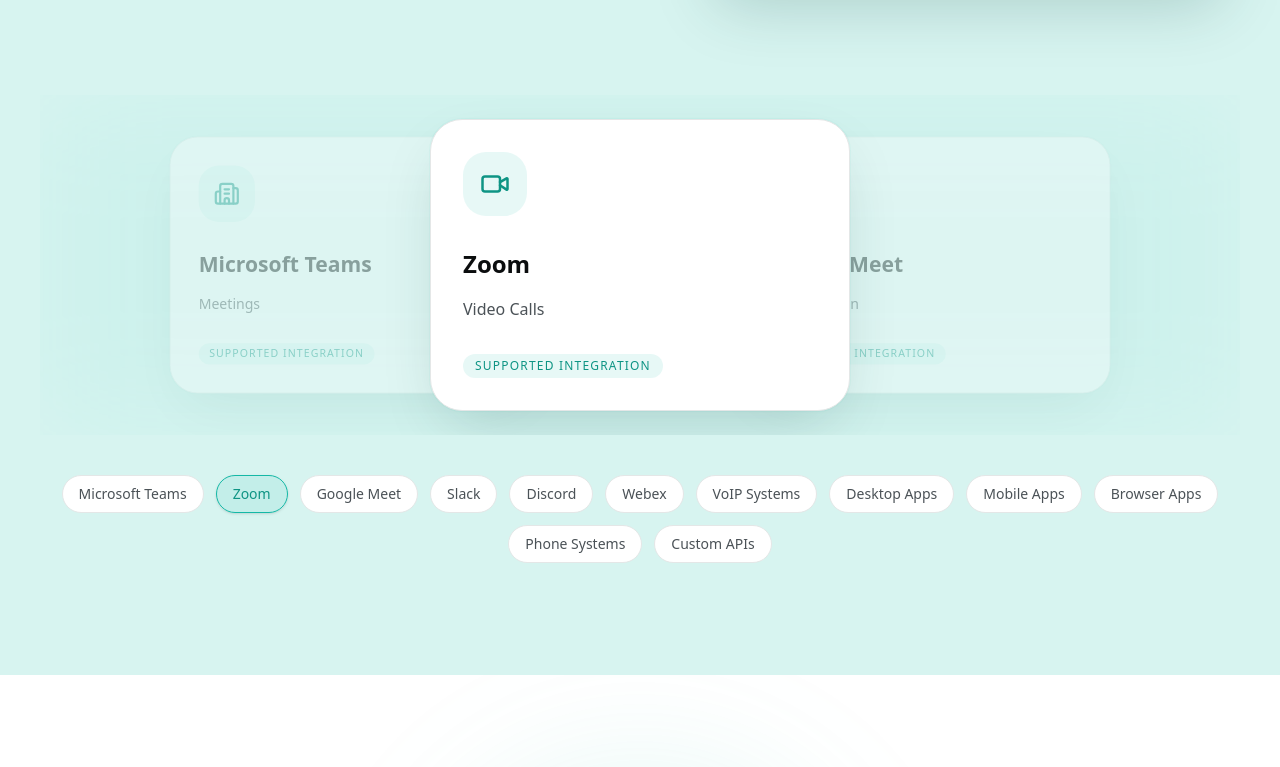
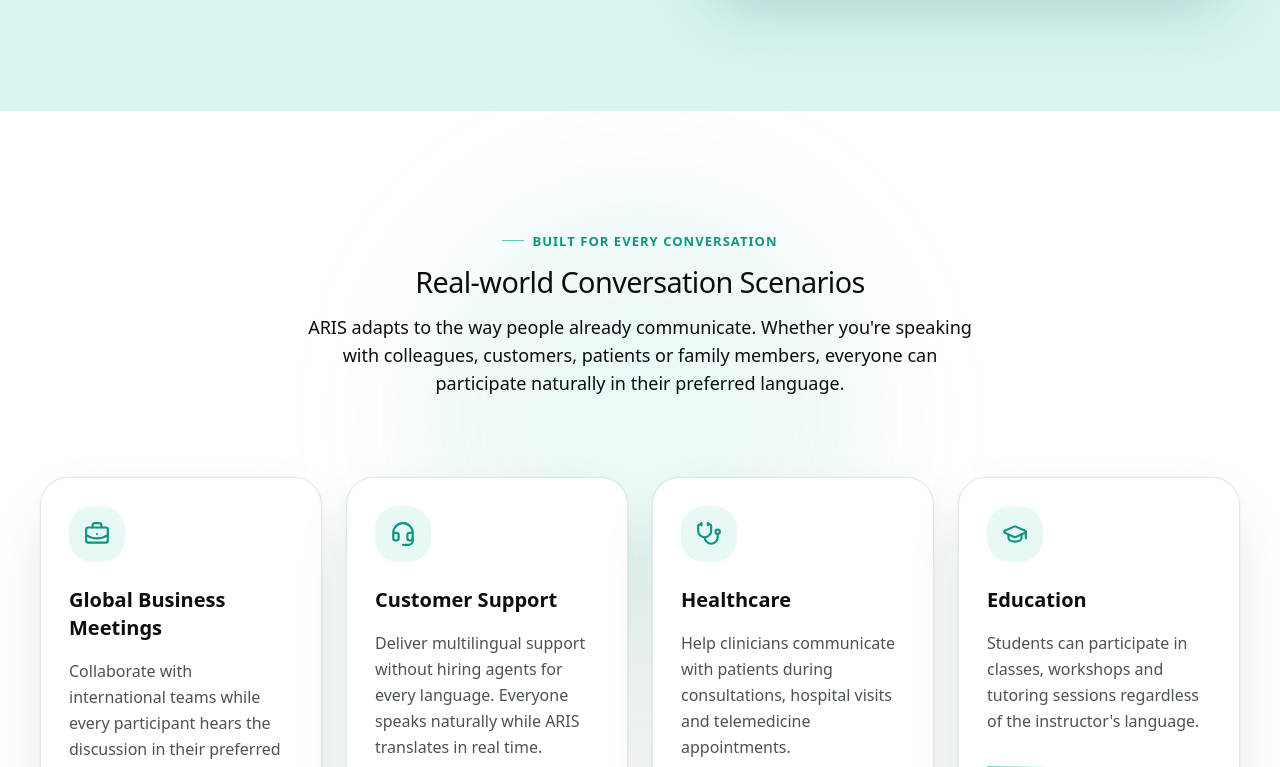
Before and after one commit to Abdul-Ahad3/ARIS-TalkAI-marketing, a Next.js app: page /cloud-api in a window 1280 px wide. Shown: the part 2193-2960 px from the top of the page. Built offline with nearby package versions, Linux system fonts and the light colour scheme.

Commit message:
Edit cloud&api page- fix redundant components

```diff
--- a/src/components/sections/cloud-api/BuildApps.tsx
+++ b/src/components/sections/cloud-api/BuildApps.tsx
@@ -1,7 +1,7 @@
 import { ArrowRight } from "lucide-react";
 
 import { cloudApplications } from "@/data/cloud-apps";
-
+import { Badge } from "@/components/ui/Badge";
 import { AppCard } from "@/components/ui/AppCard";
 import { Button } from "@/components/ui/Button";
 import { Container } from "@/components/ui/Container";
@@ -11,7 +11,7 @@
   return (
     <section className="relative overflow-hidden py-28">
       <Container>
-        <div className="grid gap-16 xl:grid-cols-1 xl:items-start">
+        <div className="grid gap-16 xl:grid-cols-2 xl:items-start">
           <div>
             <SectionHeading
               eyebrow="Developer Platform"
@@ -37,12 +37,9 @@
             </div>
           </div>
 
-          <div className="grid gap-5 sm:grid-cols-2 xl:grid-cols-4">
+          <div className="mt-10 grid gap-6 sm:grid-cols-2 lg:grid-cols-3">
             {cloudApplications.map((application) => (
-              <AppCard
-                key={application.title}
-                {...application}
-              />
+              <Badge key={application.title} variant="teal">{application.title}</Badge>
             ))}
           </div>
         </div>
--- a/src/components/sections/cloud-api/ComingSoon.tsx
+++ b/src/components/sections/cloud-api/ComingSoon.tsx
@@ -28,7 +28,7 @@
 
 export function ComingSoon() {
   return (
-    <section className="relative overflow-hidden py-28 bg-gradient-to-br from-ink via-ink2 to-teal-700">
+    <section className="relative overflow-hidden py-28 bg-gradient-to-br from-ink via-ink-soft to-teal-700">
       <Container className="grid gap-6 sm:grid-cols-2 lg:grid-cols-2">
         <div className="mt-10">
             <SectionHeading
--- a/src/components/sections/cloud-api/Works.tsx
+++ b/src/components/sections/cloud-api/Works.tsx
@@ -1,5 +1,4 @@
 import { Container } from "@/components/ui/Container";
-import { IntegrationShowcase } from "@/components/ui/IntegShowcase";
 import { SectionHeading } from "@/components/ui/SectionHeading";
 
 const workflow = [
@@ -58,11 +57,6 @@
           </div>
         </div>
 
-        {/* Integration Showcase */}
-
-        <div className="mt-24">
-          <IntegrationShowcase />
-        </div>
       </Container>
     </section>
   );
--- a/src/components/ui/IntegShowcase.tsx
+++ /dev/null
@@ -1,136 +0,0 @@
-"use client";
-
-import { useEffect, useMemo, useState } from "react";
-import { integrations } from "@/data/capi-service-list";
-import { cn } from "@/lib/utils";
-
-const AUTOPLAY_DELAY = 4000;
-
-export function IntegrationShowcase() {
-  const [activeIndex, setActiveIndex] = useState(0);
-  const [isPaused, setIsPaused] = useState(false);
-
-  useEffect(() => {
-    if (isPaused) return;
-
-    const timer = setInterval(() => {
-      setActiveIndex((current) => (current + 1) % integrations.length);
-    }, AUTOPLAY_DELAY);
-
-    return () => clearInterval(timer);
-  }, [isPaused]);
-
-  const previousIndex = useMemo(
-    () => (activeIndex - 1 + integrations.length) % integrations.length,
-    [activeIndex]
-  );
-
-  const nextIndex = useMemo(
-    () => (activeIndex + 1) % integrations.length,
-    [activeIndex]
-  );
-
-  const previous = integrations[previousIndex];
-  const current = integrations[activeIndex];
-  const next = integrations[nextIndex];
-
-  return (
-    <div
-      className="mt-20"
-      onMouseEnter={() => setIsPaused(true)}
-      onMouseLeave={() => setIsPaused(false)}
-    >
-      <div className="relative flex h-[340px] items-center justify-center overflow-hidden">
-        {/* Previous */}
-
-        <ShowcaseCard
-          integration={previous}
-          position="left"
-        />
-
-        {/* Active */}
-
-        <div className="pointer-events-none absolute inset-0 -z-10 rounded-[40px] bg-teal-400/10 blur-3xl" />
-        <ShowcaseCard
-          integration={current}
-          position="center"
-        />
-
-
-        {/* Next */}
-
-        <ShowcaseCard
-          integration={next}
-          position="right"
-        />
-      </div>
-
-      {/* Pills */}
-
-      <div className="mt-10 flex flex-wrap items-center justify-center gap-3">
-        {integrations.map((integration, index) => (
-          <button
-            key={integration.title}
-            onClick={() => setActiveIndex(index)}
-            className={cn(
-              "rounded-full border px-4 py-2 text-sm font-medium transition-all duration-300",
-              index === activeIndex
-                ? "border-teal-500 bg-teal-500/10 text-teal-600 shadow-sm"
-                : "border-line bg-surface text-ink-soft hover:border-teal-500/40 hover:text-ink"
-            )}
-          >
-            {integration.title}
-          </button>
-        ))}
-      </div>
-    </div>
-  );
-}
-
-interface ShowcaseCardProps {
-  integration: (typeof integrations)[number];
-  position: "left" | "center" | "right";
-}
-
-function ShowcaseCard({
-  integration,
-  position,
-}: ShowcaseCardProps) {
-  const Icon = integration.icon;
-
-  const positionClasses = {
-    left:
-      "-translate-x-[68%] scale-[0.88] opacity-35 z-0 hidden lg:block",
-
-    center:
-      "translate-x-0 scale-100 opacity-100 z-20",
-
-    right:
-      "translate-x-[68%] scale-[0.88] opacity-35 z-0 hidden lg:block",
-  };
-
-  return (
-    <div
-      className={cn(
-        "absolute w-[420px] rounded-[32px] border border-line bg-surface p-8 shadow-premium transition-all duration-700 ease-out",
-        positionClasses[position]
-      )}
-    >
-      <div className="flex h-16 w-16 items-center justify-center rounded-2xl bg-teal-500/10 text-teal-600">
-        <Icon size={30} />
-      </div>
-
-      <h3 className="mt-8 text-2xl font-semibold text-ink">
-        {integration.title}
-      </h3>
-
-      <p className="mt-4 leading-relaxed text-ink-soft">
-        {integration.description}
-      </p>
-
-      <div className="mt-8 inline-flex rounded-full bg-teal-500/10 px-3 py-1 font-mono text-xs uppercase tracking-widest text-teal-600">
-        Supported Integration
-      </div>
-    </div>
-  );
-}
```
